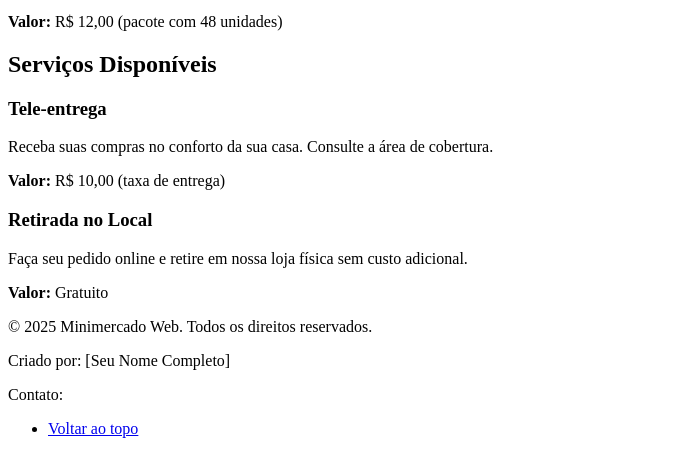
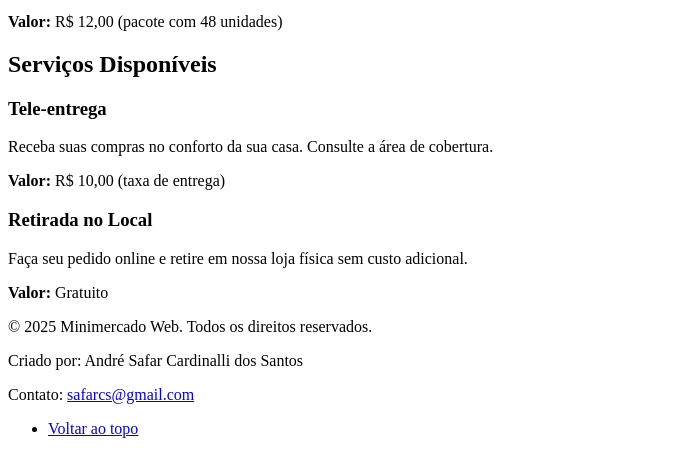
Before and after one commit to SCSAndre/projeto_minimercado, a plain HTML site: page index.html in a window 1280 px wide. Shown: the part 1138-1592 px from the top of the page, without its empty margins (0-694 px from the left). Drawn offline with Linux system fonts and the light colour scheme.

Commit message:
Corrige estrutura do footer

```diff
--- a/index.html
+++ b/index.html
@@ -93,8 +93,8 @@
 
     <footer>
     <p>&copy; 2025 Minimercado Web. Todos os direitos reservados.</p>
-        <p>Criado por: [Seu Nome Completo]</p>
-        <p>Contato: <a href="safarcs@gmail.com">
+    <p>Criado por: André Safar Cardinalli dos Santos</p>
+    <p>Contato: <a href="mailto:safarcs@gmail.com">safarcs@gmail.com</a></p>
     <nav>
         <ul>
             <li><a href="#">Voltar ao topo</a></li>
```
Lines whose indentation alone changed are shown as unchanged.
